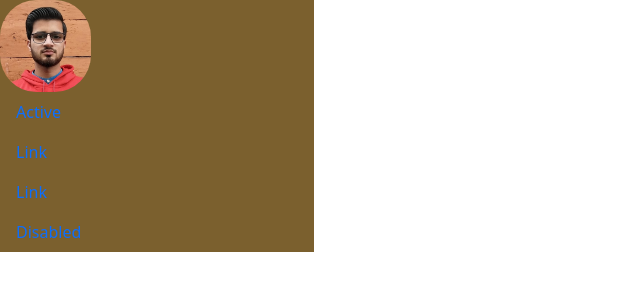
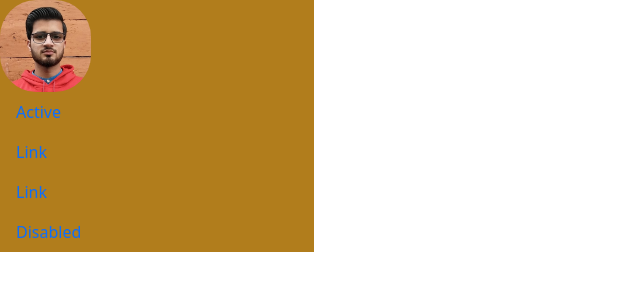
Before and after one commit to sahilajaz/sahilajaz.github.io, a plain HTML site: page index.html in a window 1280 px wide. Shown: the whole page, without its empty margins (0-640 px from the left). Drawn offline with nearby package versions, Linux system fonts and the light colour scheme; files whose address does not match are found by name.

Commit message:
Update index.css

```diff
--- a/index.css
+++ b/index.css
@@ -1,6 +1,5 @@
 .row .col-3 {
-    background-color: rgb(123, 96, 46);
-    max-height: 100%;
+  background-color: rgb(177, 125, 28);
 }
 
 .col-3 img {
```
